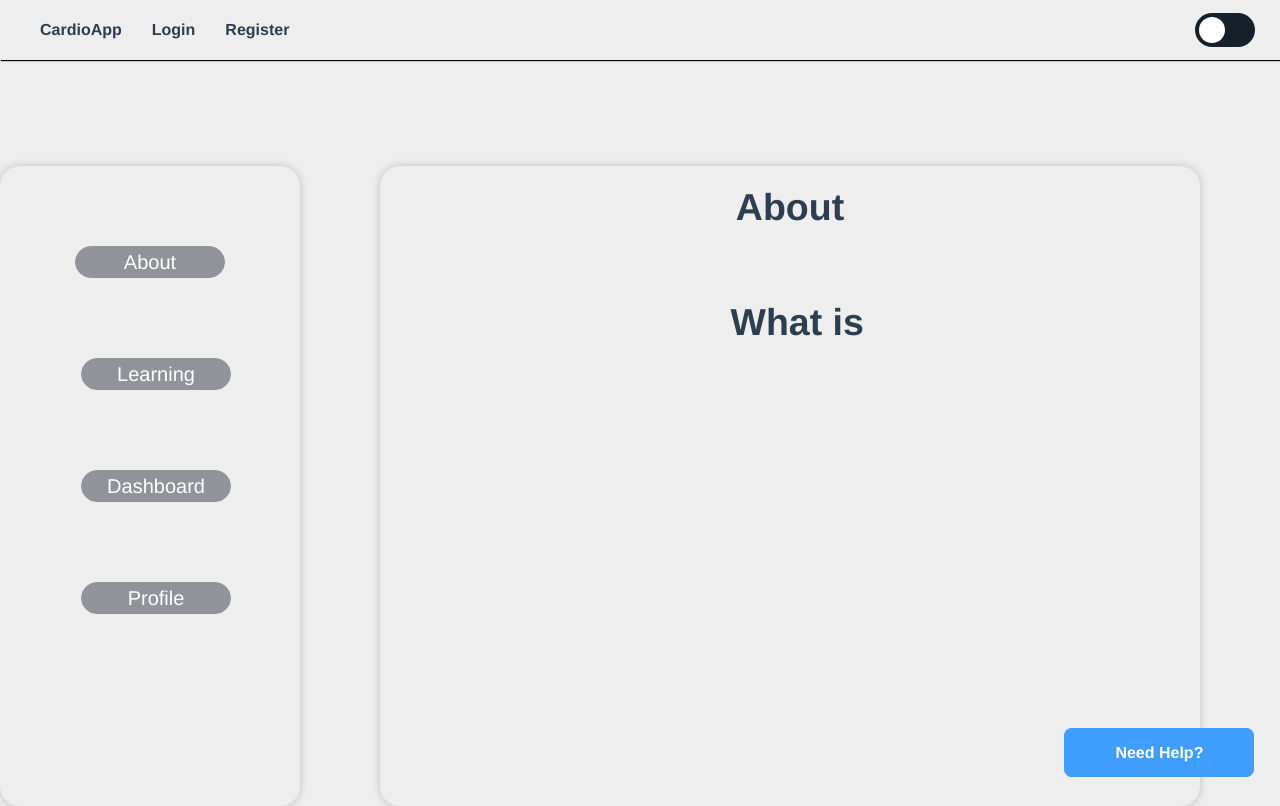
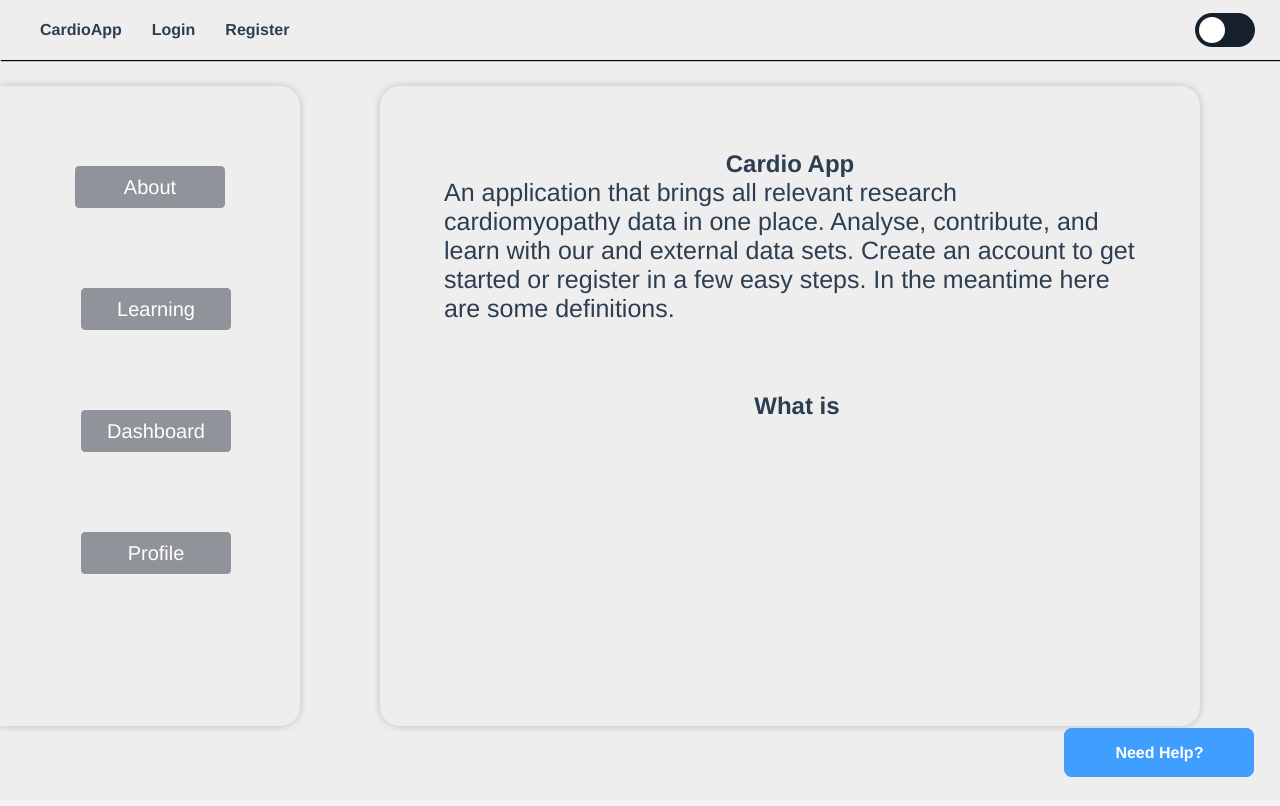
Before and after one commit to d-McGill/CardioApp, a Vue app: page /help in a window 1280 px wide. Built offline with nearby package versions, Linux system fonts and the light colour scheme; no server answers; what vue3-apexcharts would draw is missing.

Commit message:
styling update

```diff
--- a/src/views/Help.vue
+++ b/src/views/Help.vue
@@ -2,36 +2,36 @@
   <el-container>
     <el-aside>
       <div class="menuItems">
-        <el-button @click="displayAbout" type="info" round>About</el-button>
-        <el-button @click="displayLearning" type="info" round>Learning</el-button>
-        <el-button @click="displayDashboard" type="info" round>Dashboard</el-button>
-        <el-button @click="displayProfile" type="info" round>Profile</el-button>
+        <el-button @click="displayAbout" type="info" class="infoButton">About</el-button>
+        <el-button @click="displayLearning" type="info" class="infoButton">Learning</el-button>
+        <el-button @click="displayDashboard" type="info" class="infoButton">Dashboard</el-button>
+        <el-button @click="displayProfile" type="info" class="infoButton">Profile</el-button>
       </div>
     </el-aside>
 
     <el-main>
       <div class="aboutSection" v-if="about == 'true'">
-        <h1> About </h1>
+        <h1>Cardio App</h1>
+        <p class="info">An application that brings all relevant research cardiomyopathy data in one place.
+         Analyse, contribute, and learn with our and external data sets.
+         Create an account to get started or register in a few easy steps. In the meantime here are some definitions.</p>
         <FactsAPI />
       </div>
 
       <div class="learningSection" v-if="learning == 'true'">
         <h1> Learning </h1>
-        <br><br>
-        <p>The learning page allows users to independently learn about different HCM gene mutations and different types of Cardiomyopathy. By selecting a certain type of cardiomyopathy ranging from Hypertrophic Cardiomyopathy, Noncompaction Cardiomyopathy, , Restrictive Cardiomyopathy, Atrial Cardiomyopathy, Dilated Cardiomyopathy and more users will be able to the clinical synopsis for that selected Cardiomyopathy. <br>
+        <p class="info">The learning page allows users to independently learn about different HCM gene mutations and different types of Cardiomyopathy. By selecting a certain type of cardiomyopathy ranging from Hypertrophic Cardiomyopathy, Noncompaction Cardiomyopathy, , Restrictive Cardiomyopathy, Atrial Cardiomyopathy, Dilated Cardiomyopathy and more users will be able to the clinical synopsis for that selected Cardiomyopathy. <br>
         <br>Users can also select from different HCM gene mutations ranging from, MHY7, MYBPC3, TNNT2, TPM1, MYL2 and more. By selecting one users will be able to see a descriptive mutation description alongside associated diseases and terms </p>
       </div>
 
       <div class="dashboardSection" v-if="dashboard == 'true'">
         <h1> Dashboard </h1>
-        <br><br>
-        <p>The dashboard page contains a section to allow users to upload data regarding gene mutations and different cardiomyopathies which will be stored for your user. Data uploaded will be represented in the visualise tab of the dashboard after selecting from the pre set options based on the data uploaded a graph will be plotted, users can also select the type of the chart to display the data in.</p>
+        <p class="info">The dashboard page contains a section to allow users to upload data regarding gene mutations and different cardiomyopathies which will be stored for your user. Data uploaded will be represented in the visualise tab of the dashboard after selecting from the pre set options based on the data uploaded a graph will be plotted, users can also select the type of the chart to display the data in.</p>
       </div>
 
       <div class="profileSection" v-if="profile == 'true'">
         <h1> Profile </h1>
-        <br><br>
-        <p>The profile page allows for user management, it allows users to see data they have uploaded and edit or remove it, as well allowing users to edit account information or even delete their accounts. </p>
+        <p class="info">The profile page allows for user management, it allows users to see data they have uploaded and edit or remove it, as well allowing users to edit account information or even delete their accounts. </p>
       </div>
     </el-main>
 
@@ -48,7 +48,7 @@ components: {
 
   setup() {
     const about = ref('true');
-    const learning = ref('false');
+    const learning = ref('ture');
     const dashboard = ref('false');
     const profile = ref('false');
 
@@ -90,11 +90,21 @@ components: {
 
 <style scoped>
 
+
+.info{
+  font-size:25px;
+}
+.infoButton{
+  padding:20px;
+}
+p{
+  text-align: left;
+}
+
 .el-aside {
   background: #eee;
   height: 40rem;
-  margin-top: 5rem;
-  border-radius: 20px;
+  border-radius: 0 20px 20px 0;
   box-shadow: 0 0 8px rgba(0.0,0.0,0.0,0.2);
 }
 
@@ -114,14 +124,11 @@ components: {
   background: #eee;
   box-shadow: 0 0 8px rgba(0.0,0.0,0.0,0.2);
   height: 40rem;
-  margin-top: 5rem;
   margin-left: 5rem;
   margin-right: 5rem;
   border-radius: 20px;
   font-family: 'Gill Sans', 'Gill Sans MT', Calibri, 'Trebuchet MS', sans-serif;
-  font-size: 25px;
-  padding-left: 50px;
-  padding-right: 50px;
+  padding:5%;
 }
 
 .dark .el-main {
```
